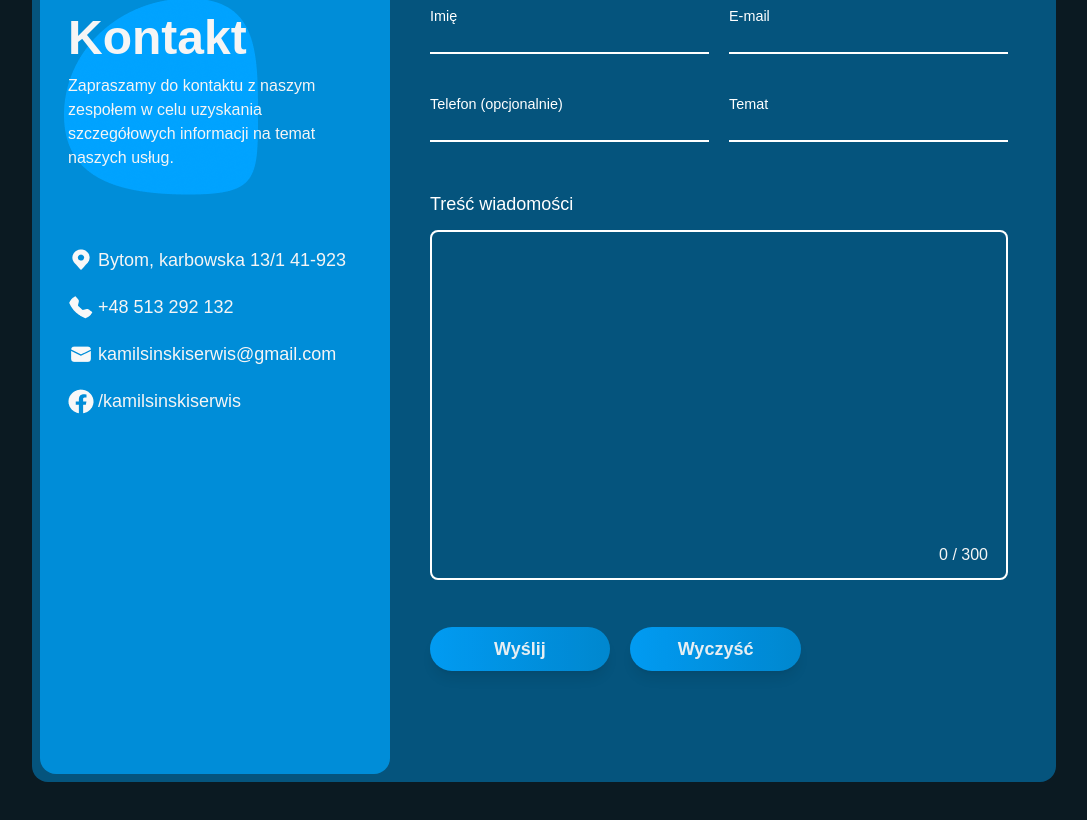
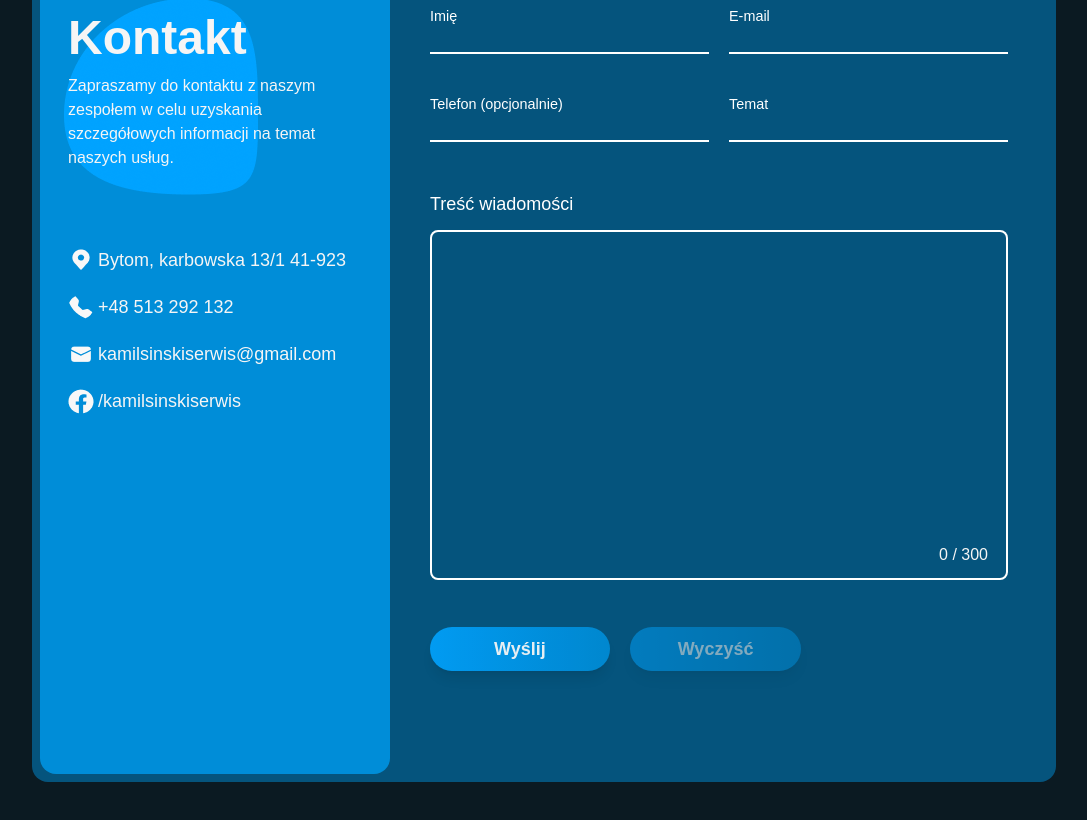
Before and after one commit to Biplo12/kamil-sinski-serwis-komputerowy, a Next.js app: page / in a window 1280 px wide. Shown: the part 3578-4398 px from the top of the page, without its empty margins (96-1183 px from the left). Built offline with nearby package versions, Linux system fonts and the light colour scheme.

Commit message:
feat: clear button dislabled

```diff
--- a/src/Contact/Partials/ContactClearButton.tsx
+++ b/src/Contact/Partials/ContactClearButton.tsx
@@ -5,17 +5,25 @@ import { IContactInput } from '@/interfaces';
 interface IContactClearButton {
   handleClear: (e: React.MouseEvent<HTMLButtonElement, MouseEvent>) => void;
   contactInput: IContactInput;
+  contactInputInitial: IContactInput;
 }
 
 const ContactClearButton: React.FC<IContactClearButton> = ({
   handleClear,
+  contactInput,
+  contactInputInitial,
 }): JSX.Element => {
+  const isDisabled =
+    JSON.stringify(contactInput) === JSON.stringify(contactInputInitial);
   return (
     <button
       onClick={handleClear}
       className='text from-pylon to-blue mxlg:px-2 transform rounded-full
         bg-gradient-to-r px-12 py-2 text-center text-lg font-bold text-white opacity-90 shadow-lg
-        transition duration-300 ease-in-out hover:scale-[101%] hover:opacity-100 hover:shadow-xl'
+        transition duration-300 ease-in-out hover:scale-[101%] hover:opacity-100 hover:shadow-xl
+        disabled:cursor-not-allowed disabled:opacity-50
+        '
+      disabled={isDisabled}
     >
       Wyczyść
     </button>
--- a/src/Contact/Partials/ContactForm.tsx
+++ b/src/Contact/Partials/ContactForm.tsx
@@ -90,6 +90,7 @@ const ContactForm: React.FC = (): JSX.Element => {
             <ContactClearButton
               handleClear={handleClear}
               contactInput={contactInput}
+              contactInputInitial={contactInputInitial}
             />
           </div>
         </div>
--- a/src/Contact/Partials/ContactTextArea.tsx
+++ b/src/Contact/Partials/ContactTextArea.tsx
@@ -27,7 +27,6 @@ const ContactTextArea: React.FC<IContactTextArea> = ({
       setSignsCount(0);
     }
   }, [contactInput, id]);
-
   return (
     <div className='relative flex w-full flex-col'>
       <label
@@ -57,7 +56,10 @@ const ContactTextArea: React.FC<IContactTextArea> = ({
         />
         <div className='absolute bottom-5 right-5'>
           <p>
-            {signsCount} / {MAX_SIGN_COUNT}
+            <span className={`${focus ? 'text-blue' : ''} ease duration-300`}>
+              {signsCount}
+            </span>{' '}
+            / {MAX_SIGN_COUNT}
           </p>
         </div>
       </div>
--- a/src/pages/api/order/createorder.ts
+++ b/src/pages/api/order/createorder.ts
@@ -1,67 +1,67 @@
-import { NextApiRequest, NextApiResponse } from 'next';
+// import { NextApiRequest, NextApiResponse } from 'next';
 // import { createTransport } from 'nodemailer';
 
 // import missingArguments from '@/utils/missingArguments';
 // import prisma from '@/utils/prisma';
 
-interface IOrderData {
-  data: {
-    email: string;
-    orderStatus: string;
-  };
-}
+// interface IOrderData {
+//   data: {
+//     email: string;
+//     orderStatus: string;
+//   };
+// }
 
-const handler = async (
-  req: NextApiRequest,
-  res: NextApiResponse
-): Promise<void> => {
-  try {
-    // const { email } = req.body;
-    // const missArgs = missingArguments({ email });
-    // if (missArgs.length > 0) {
-    //   throw new Error(`Missing arguments: ${missArgs.join(', ')}`);
-    // }
+// const handler = async (
+//   req: NextApiRequest,
+//   res: NextApiResponse
+// ): Promise<void> => {
+//   try {
+//     const { email } = req.body;
+//     const missArgs = missingArguments({ email });
+//     if (missArgs.length > 0) {
+//       throw new Error(`Missing arguments: ${missArgs.join(', ')}`);
+//     }
 
-    // const orderData: IOrderData = {
-    //   data: {
-    //     email,
-    //     orderStatus: 'NEW',
-    //   },
-    // };
+//     const orderData: IOrderData = {
+//       data: {
+//         email,
+//         orderStatus: 'NEW',
+//       },
+//     };
 
-    // const newOrder = await prisma.order.create(orderData);
-    // const { _id } = newOrder;
-    // const emailBody = {
-    //   from: process.env.EMAIL_ADDRESS,
-    //   to: email,
-    //   subject: `Potwierdzenie złoszenia zamówienia - Nie odpisuj na tę wiadomość. Numer zamówienia ${_id}.`,
-    //   text: `
-    //     Dziękujemy za złożenie zamówienia w naszym serwisie komputerowym.
-    //     Numer Twojego zamówienia to: ${_id}.
-    //     Sprawdź szczegóły zamówienia na stronie: https://www.example.com/order/${_id},
-    //     lub wejdź w zakładkę Status zamówienia w naszym serwisie i wpisz numer zamówienia.
+//     const newOrder = await prisma.order.create(orderData);
+//     const { _id } = newOrder;
+//     const emailBody = {
+//       from: process.env.EMAIL_ADDRESS,
+//       to: email,
+//       subject: `Potwierdzenie złoszenia zamówienia - Nie odpisuj na tę wiadomość. Numer zamówienia ${_id}.`,
+//       text: `
+//         Dziękujemy za złożenie zamówienia w naszym serwisie komputerowym.
+//         Numer Twojego zamówienia to: ${_id}.
+//         Sprawdź szczegóły zamówienia na stronie: https://www.kamilsinski.com/status-zamowienia/${_id},
+//         lub wejdź w zakładkę Status zamówienia w naszym serwisie i wprowadź numer zamówienia.
 
-    //     Pozdrawiamy,
-    //     Zespół serwisu komputerowego kamilsinski.pl
-    //   `,
-    // };
+//         Pozdrawiamy,
+//         Zespół serwisu komputerowego kamilsinski.pl
+//       `,
+//     };
 
-    // const transporter = createTransport({
-    //   port: 465,
-    //   host: 'smtp.gmail.com',
-    //   auth: {
-    //     user: process.env.SENDER_EMAIL_ADDRESS,
-    //     pass: process.env.EMAIL_PASSWORD,
-    //   },
-    // });
+//     const transporter = createTransport({
+//       port: 465,
+//       host: 'smtp.gmail.com',
+//       auth: {
+//         user: process.env.SENDER_EMAIL_ADDRESS,
+//         pass: process.env.EMAIL_PASSWORD,
+//       },
+//     });
 
-    // await transporter.sendMail(emailBody);
+//     await transporter.sendMail(emailBody);
 
-    res.status(200).json({ statusCode: 200, message: 'Success' });
-  } catch (err) {
-    const typedError = err as Error;
-    res.status(500).json({ statusCode: 500, message: typedError.message });
-  }
-};
+//     res.status(200).json({ statusCode: 200, message: 'Success' });
+//   } catch (err) {
+//     const typedError = err as Error;
+//     res.status(500).json({ statusCode: 500, message: typedError.message });
+//   }
+// };
 
-export default handler;
+// export default handler;
```
